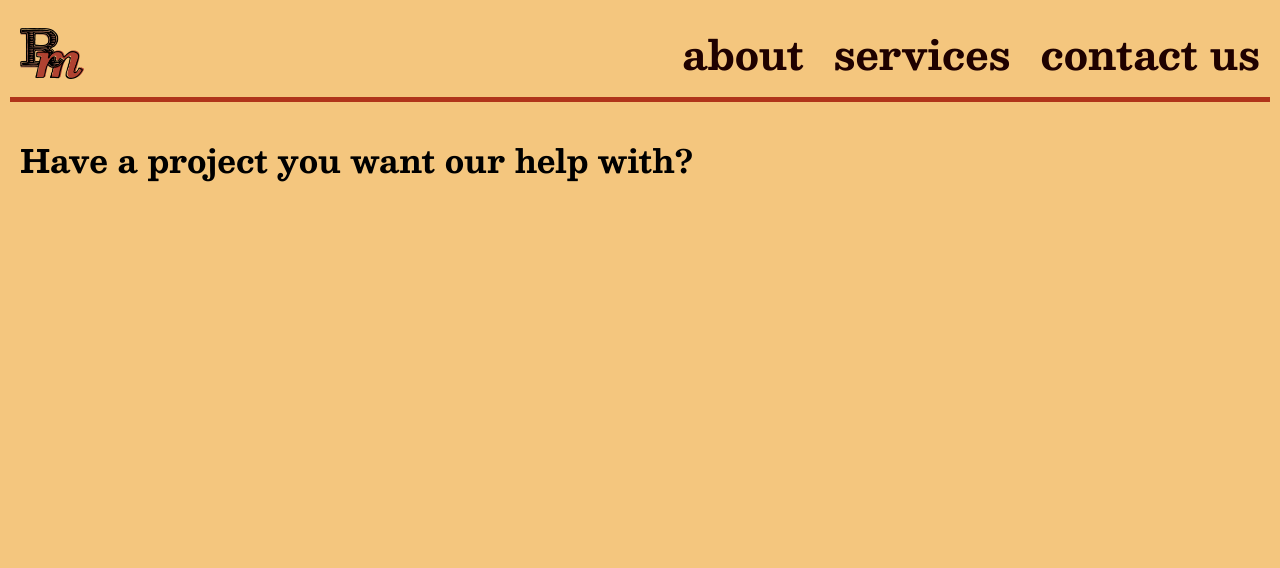
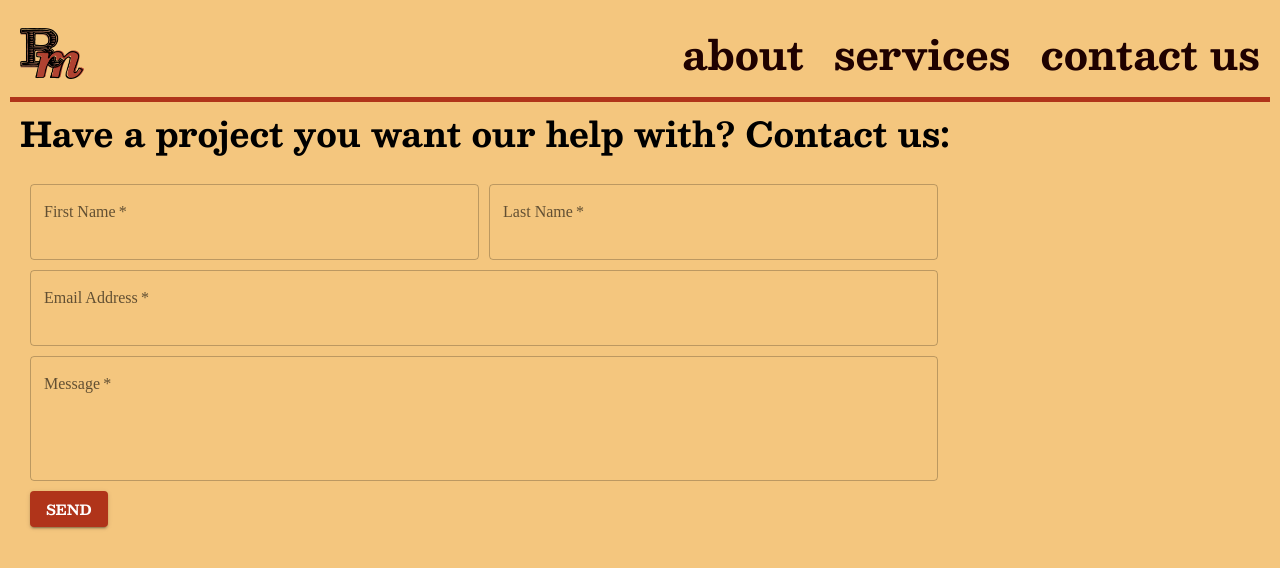
Before and after one commit to Reliable-Mercantile/reliable-mercantile.github.io, a React (Create React App) app: page /contact-us in a window 1280 px wide. Shown: the top 568 px of the page. Built offline with nearby package versions, Linux system fonts and the light colour scheme.

Commit message:
MAke contact form

```diff
--- a/package.json
+++ b/package.json
@@ -5,6 +5,7 @@
     "dependencies": {
         "@emotion/react": "^11.11.1",
         "@emotion/styled": "^11.11.0",
+        "@formspree/react": "^2.4.4",
         "@mui/material": "^5.13.5",
         "@testing-library/jest-dom": "^5.16.5",
         "@testing-library/react": "^13.4.0",
--- a/src/pages/ContactUs.tsx
+++ b/src/pages/ContactUs.tsx
@@ -1,7 +1,71 @@
+import { Button, FormControl, FormGroup, TextField, Typography } from '@mui/material';
 import React from 'react';
+import { useForm, ValidationError } from '@formspree/react';
+
+function ContactForm() {
+  const [state, handleSubmit] = useForm("mpzgznkq");
+  if (state.succeeded) {
+      return <p>Thanks for joining!</p>;
+  }
+  return (
+      <form onSubmit={handleSubmit}>
+      <label htmlFor="email">
+        Email Address
+      </label>
+      <input
+        id="email"
+        type="email"
+        name="email"
+      />
+      <ValidationError
+        prefix="Email"
+        field="email"
+        errors={state.errors}
+      />
+      <textarea
+        id="message"
+        name="message"
+      />
+      <ValidationError
+        prefix="Message"
+        field="message"
+        errors={state.errors}
+      />
+      <button type="submit" disabled={state.submitting}>
+        Submit
+      </button>
+    </form>
+  );
+}
 
 export const ContactUs = () => {
+    const [state, handleSubmit] = useForm("mpzgznkq");
     return (
-        <h1>Have a project you want our help with?</h1>
+        <>
+                <Typography variant="h4">Have a project you want our help with? Contact us:</Typography>
+                <FormGroup
+                onSubmit={handleSubmit}
+                style={{display: "grid",
+                        flexDirection: "column",
+                        maxWidth: "100%",
+                        gridTemplateAreas:
+                            `"firstname lastname"
+                            "email email"
+                            "message message"
+                            "button button"`,
+                        gridTemplateColumns: "1fr 1fr",
+                        gridTemplateRows: "min-content min-content min-content 1fr min-content",
+                        gridGap: "10px"
+
+            }}>
+                    <TextField style={{gridArea: "firstname"}} required variant="outlined" type="text" name="firstname" label="First Name"/>
+                    <TextField style={{gridArea: "lastname"}} required variant="outlined" type="text" name="lastname" label="Last Name"/>
+                    <TextField style={{gridArea: "email"}} required variant="outlined" type="email" name="email" label="Email Address" />
+                    <ValidationError prefix="Email" field="email" errors={state.errors}/>
+                    <TextField style={{gridArea: "message"}} rows={4} variant="outlined" multiline required name="message" label="Message"/>
+                    <ValidationError prefix="Message" field="message" errors={state.errors}/>
+                    <Button style={{backgroundColor: "#b0341a", width: "fit-content", maxWidth: "108px", minHeight: "32px"}} disabled={state.submitting} variant="contained" type="submit">Send</Button>
+                </FormGroup>
+        </>
     )
 };
```
Also changed, not shown: 8 other files (tests, documents, lock files or other folders). Lines whose indentation alone changed are shown as unchanged.
